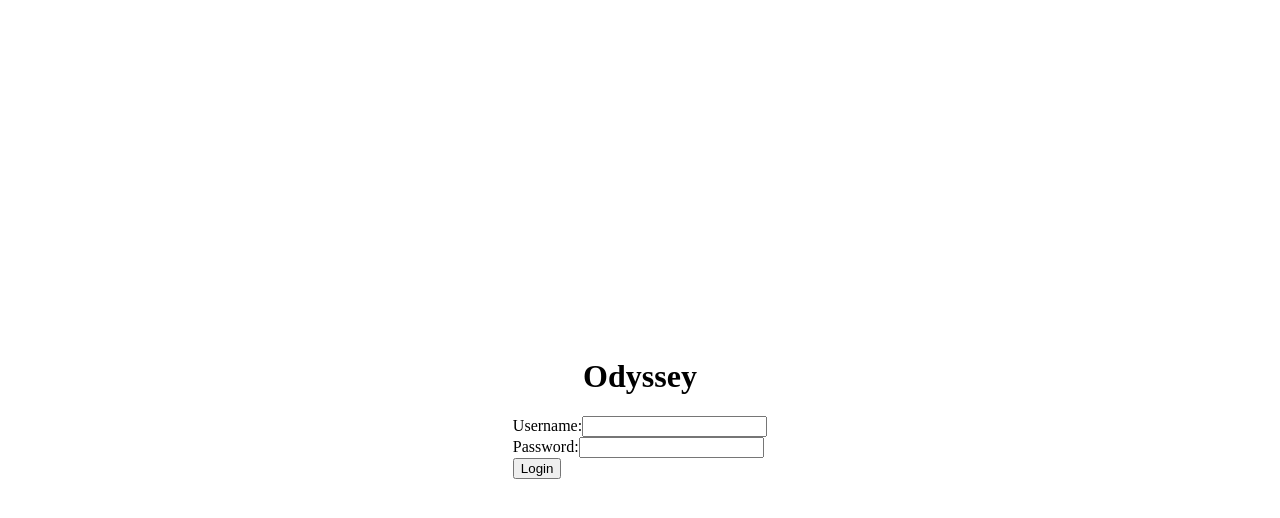
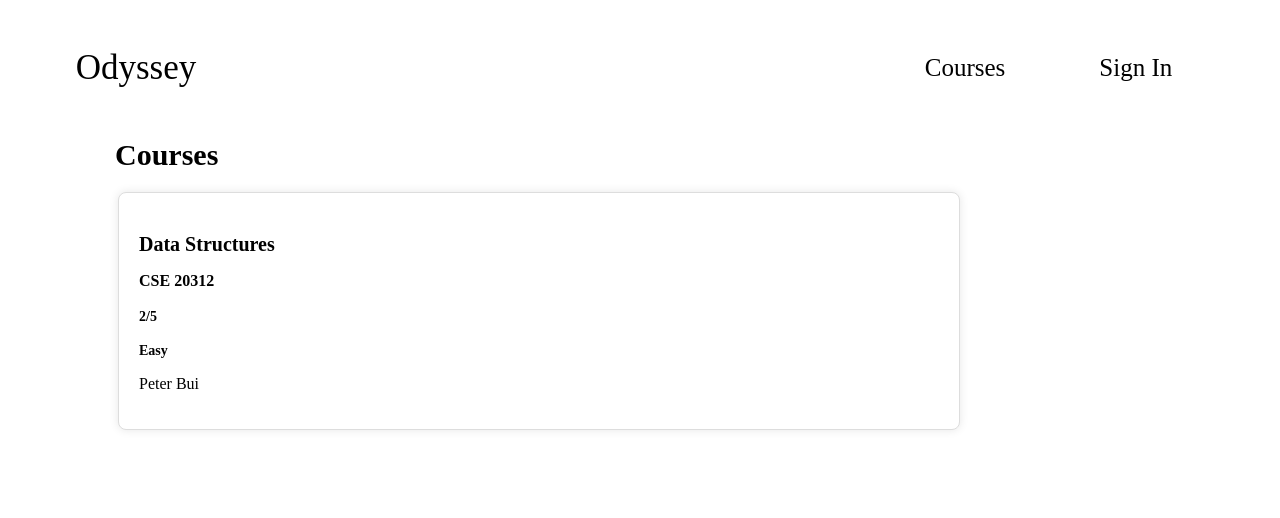
Before and after one commit to anna-arnett/career-connections-at-Notre-Dame, a Next.js app: page / in a window 1280 px wide. Shown: the top 518 px of the page. Built offline with nearby package versions, Linux system fonts and the light colour scheme.

Commit message:
Updates on the frontend

```diff
--- /dev/null
+++ b/components/MainSection.module.css
@@ -0,0 +1,54 @@
+
+.maincontainer {
+    display: block;
+    align-items: flex-start;
+    height: 100vh;
+    padding-left: 100px;
+    padding-right: 100px;
+    grid-template-columns: 0.7fr 1fr 1fr;
+    grid-template-rows: 15fr 0.5fr 1fr;
+    box-sizing: border-box;
+
+}
+
+.courseHeading {
+    padding-top: 10px;
+    font-size: 30px;
+    padding-left: 7px;
+    font-weight: bold;
+    margin-bottom: 20px;
+}
+
+.CourseInformation {
+    border-top: 1px solid #ddd;
+    padding-top: 10px;
+    max-width: 800px;
+    margin: 10px;
+    padding: 20px;
+    border: 1px solid #ddd;
+    border-radius: 8px;
+    background-color: #fff;
+    box-shadow: 0 0 10px rgba(0, 0, 0, 0.1);
+}
+
+.CourseTitle {
+    font-size: 20px;
+    font-weight: bold;
+    margin-bottom: 8px;
+}
+
+.CourseID {
+    font-size: 16px;
+    margin-bottom: 8px;
+}
+
+.Rating,
+.Difficulty {
+    font-size: 14px;
+    margin-bottom: 4px;
+}
+
+.ClassTimings {
+    font-size: 14px;
+    color: #555;
+}
--- /dev/null
+++ b/components/index.css
@@ -0,0 +1,13 @@
+body {
+    margin: 0;
+    font-family: -apple-system, BlinkMacSystemFont, 'Segoe UI', 'Roboto', 'Oxygen',
+        'Ubuntu', 'Cantarell', 'Fira Sans', 'Droid Sans', 'Helvetica Neue',
+        sans-serif;
+    -webkit-font-smoothing: antialiased;
+    -moz-osx-font-smoothing: grayscale;
+}
+
+code {
+    font-family: source-code-pro, Menlo, Monaco, Consolas, 'Courier New',
+        monospace;
+}
--- /dev/null
+++ b/components/navbar.module.css
@@ -0,0 +1,60 @@
+.navbar {
+    background-color: greys;
+    height: 120px;
+    display: flex;
+    justify-content: space-evenly;
+    align-items: center;
+    font-size: 1.2rem;
+    position: sticky;
+    top: 0;
+    z-index: 999;
+}
+
+.navbarcontainer {
+    display: flex;
+    justify-content: center;
+    align-items: center;
+}
+
+.navbarlogo {
+    position: relative;
+    padding-right: 200px;
+    font-size: 35px;
+}
+
+.navmenu {
+    display: flex;
+    column-gap: 30px;
+    list-style: none;
+    text-align: center;
+    width: 60vw;
+    justify-content: flex-end;
+}
+
+.nav-item {
+    height: 90px;
+}
+
+.navlinks {
+    color: black;
+    display: flex;
+    align-items: center;
+    text-decoration: none;
+    padding: 0.5rem 1rem;
+    height: 100%;
+    font-size: 25px;
+}
+
+.navlinks:hover {
+    border-bottom: 4px solid black;
+    transition: all 0.2s ease-out;
+}
+
+.navlinksmobile {
+    display: none;
+}
+
+.MenuIcon {
+    display: none;
+    color: black;
+}
--- a/package.json
+++ b/package.json
@@ -21,8 +21,10 @@
     "next": "^13.0.6",
     "nextra": "latest",
     "nextra-theme-docs": "latest",
+    "reac": "^0.0.0",
     "react": "^18.2.0",
-    "react-dom": "^18.2.0"
+    "react-dom": "^18.2.0",
+    "react-router-dom": "^6.22.1"
   },
   "devDependencies": {
     "@types/node": "18.11.10",
--- /dev/null
+++ b/pages/LoginPage.tsx
@@ -0,0 +1,45 @@
+import React, { useState } from "react";
+import styles from "../components/LoginPage.module.css";
+
+const LoginPage: React.FC = () => {
+  const [username, setUsername] = useState<string>("");
+  const [password, setPassword] = useState<string>("");
+
+  const handleLogin = () => {
+    alert(
+      `⚠️WARNING⚠️!!!!\nPLEASE DO NOT USER A REAL PASSWORD YET!!!!!!!\nwe have yet to secure our site yet :( \n\nUsername: ${username}, Password: ${password}`
+    );
+  };
+
+  return (
+    <>
+      <div className={styles.LoginContainer}>
+        <form>
+          <label className={styles.UserPass}>
+            Username:
+            <input
+              type="text"
+              value={username}
+              onChange={(e) => setUsername(e.target.value)}
+            />
+          </label>
+          <br />
+          <label className={styles.UserPass}>
+            Password:
+            <input
+              type="password"
+              value={password}
+              onChange={(e) => setPassword(e.target.value)}
+            />
+          </label>
+          <br />
+          <button className={styles.button} onClick={handleLogin}>
+            Login
+          </button>
+        </form>
+      </div>
+    </>
+  );
+};
+
+export default LoginPage;
--- /dev/null
+++ b/pages/MainSection.tsx
@@ -0,0 +1,21 @@
+import React, {useState} from "react";
+import styles from "../components/MainSection.module.css";
+
+const MainSection: React.FC = () => {
+    return (
+      <>
+        <div className={styles.maincontainer}>
+            <div className={styles.courseHeading}>Courses</div>
+                <div className={styles.CourseInformation}>
+                    <h3 className={styles.CourseTitle}>Data Structures</h3>
+                    <h3 className={styles.CourseID}>CSE 20312</h3>
+                    <h4 className={styles.Rating}>2/5</h4>
+                    <h4 className={styles.Difficulty}>Easy</h4>
+                    <p className={styles.professor}>Peter Bui</p>
+                </div>
+        </div>
+      </>
+    );
+}
+
+export default MainSection;
--- /dev/null
+++ b/pages/NavBar.tsx
@@ -0,0 +1,61 @@
+import React, { useState } from "react";
+import styles from "../components/navbar.module.css"
+import { Link } from "react-router-dom"; // doesn't work for some reason??
+
+const Navbar: React.FC = () => {
+  const [menuClick, setMenuClick] = useState(false);
+
+  const toggleMenu = () => setMenuClick(!menuClick);
+  const closeMenu = () => setMenuClick(false);
+
+  const redirectToHome = () => {
+    window.location.href = "/"; // Change the URL to the desired path
+  };
+
+  const redirectToCourses = () => {
+    window.location.href = "/courses"; // Change the URL to the desired path
+  };
+
+  const redirectToSignIn = () => {
+    window.location.href = "/LoginPage"; // Change the URL to the desired path
+  };
+
+  return (
+    <>
+      <div className={styles.navbar}>
+        <div className={styles.navbarcontainer}>
+          <span className={styles.navbarlogo} onClick={redirectToHome}>
+            Odyssey
+          </span>
+          <div className={styles.MenuIcon} onClick={toggleMenu}>
+            {menuClick ? (
+              <span className="material-symbols-outlined">close</span>
+            ) : (
+              <span className="material-symbols-outlined">menu</span>
+            )}
+          </div>
+          <ul className={menuClick ? styles.navmenuactive : styles.navmenu}>
+            <li className={styles.navlinks}>
+              <span
+                className={styles.navlinks}
+                onClick={() => redirectToCourses()}
+              >
+                Courses
+              </span>
+            </li>
+            <li className={styles.navlinks}>
+              <span
+                className={styles.navlinks}
+                onClick={() => redirectToSignIn()}
+              >
+                Sign In
+              </span>
+            </li>
+          </ul>
+        </div>
+      </div>
+    </>
+  );
+};
+
+export default Navbar;
--- a/pages/index.tsx
+++ b/pages/index.tsx
@@ -1,36 +1,17 @@
-// components/LoginPage.tsx
-
 import React, { useState } from 'react';
 import styles from "../components/index.module.css"
+import Navbar from '../pages/NavBar';
+import Login from "../pages/LoginPage";
+import MainSection from "../pages/MainSection";
+// import { Link } from 'react-router-dom';
 
-const LoginPage: React.FC = () => {
-  const [username, setUsername] = useState<string>('');
-  const [password, setPassword] = useState<string>('');
-
-  const handleLogin = () => {
-    alert(`⚠️WARNING⚠️!!!!\nPLEASE DO NOT USER A REAL PASSWORD YET!!!!!!!\nwe have yet to secure our site yet :( \n\nUsername: ${username}, Password: ${password}`);
-  };
-
+const App: React.FC = () => {
   return (
-    <div className={styles.container}>
-      <h1>Odyssey</h1>
-      <form>
-        <label>
-          Username:
-          <input type="text" value={username} onChange={(e) => setUsername(e.target.value)} />
-        </label>
-        <br />
-        <label>
-          Password:
-          <input type="password" value={password} onChange={(e) => setPassword(e.target.value)} />
-        </label>
-        <br />
-        <button type="button" onClick={handleLogin}>
-          Login
-        </button>
-      </form>
+    <div>
+      <Navbar />
+        <MainSection />
     </div>
   );
 };
 
-export default LoginPage;
+export default App;
```
Also changed, not shown: components/LoginPage.module.css (added, +39 -0 lines), components/index.module.css (line endings or trailing spaces), 1 other file (tests, documents, lock files or other folders).
